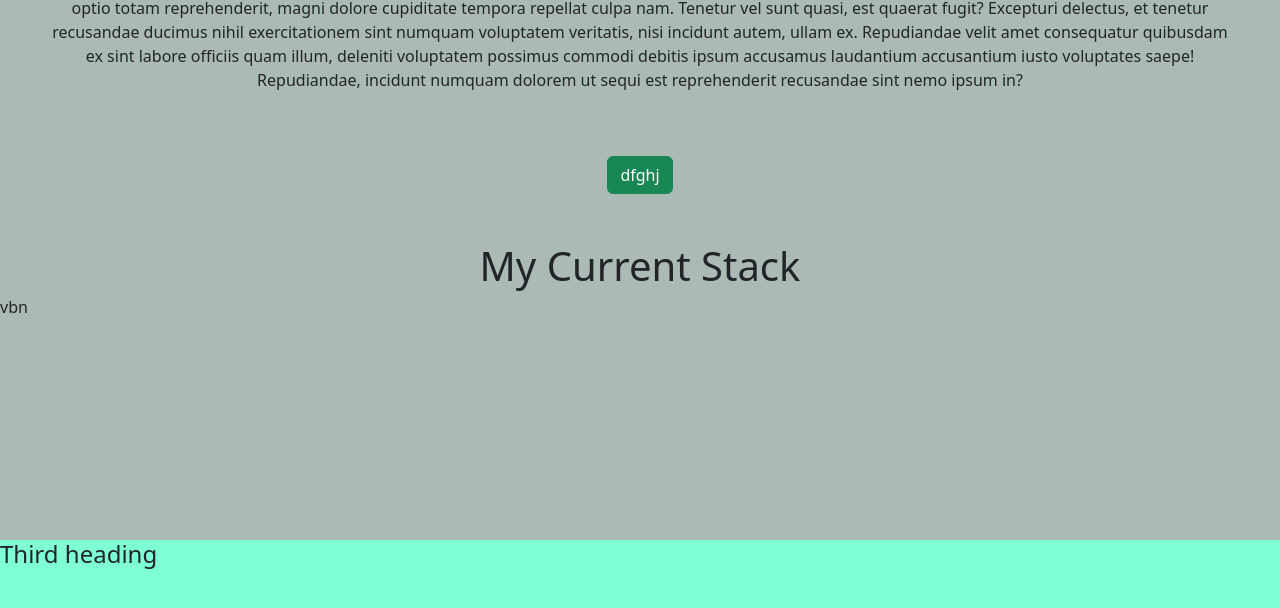
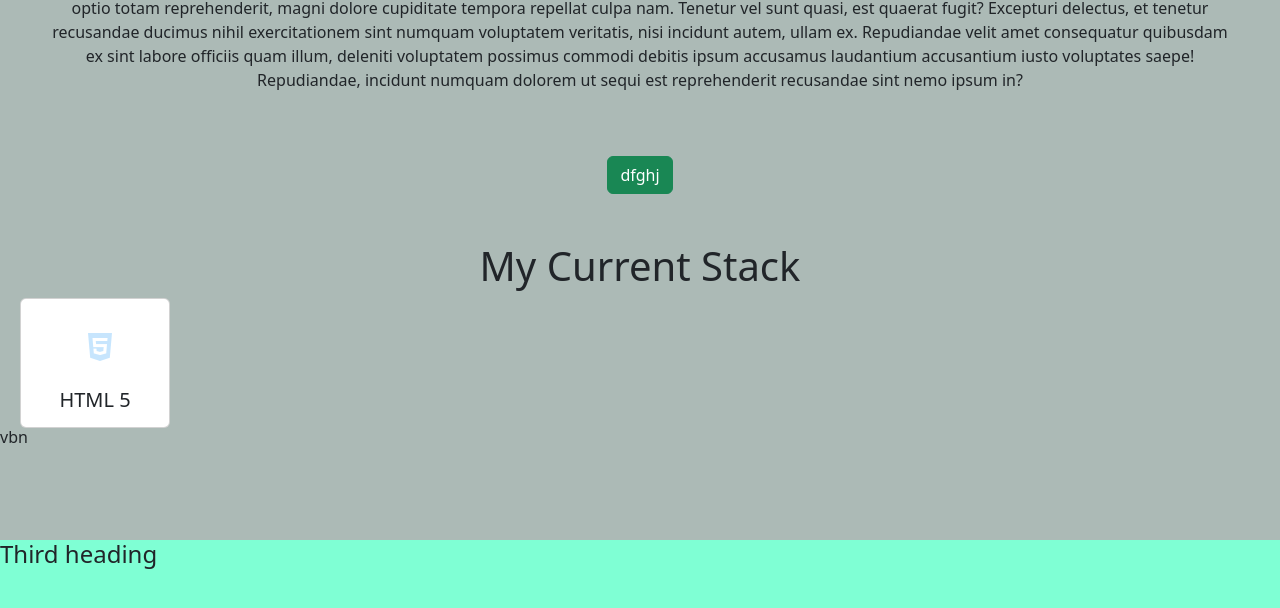
Before and after one commit to AdamDono/vice-profile, an Angular app: page / in a window 1280 px wide. Shown: the part 1394-2002 px from the top of the page. Built offline with nearby package versions, Linux system fonts and the light colour scheme.

Commit message:
added card ui on tech stack

```diff
--- a/src/app/scroll-feature/scroll-feature.component.html
+++ b/src/app/scroll-feature/scroll-feature.component.html
@@ -57,7 +57,13 @@
 
 <div class="technologies">
 
+  <div class="card text-center mb-">
+    <div class="card-body">
+      <i class="fa-brands fa-html5 fa-beat-fade fa-2xl" style="color: #74C0FC;"></i>
+      <h5 class="card-title">HTML 5</h5>
 
+    </div>
+  </div>
  <h6>vbn</h6>
 </div>
 
--- a/src/app/scroll-feature/scroll-feature.component.scss
+++ b/src/app/scroll-feature/scroll-feature.component.scss
@@ -21,6 +21,14 @@
    margin-top: 7px;
 
     }
+
+.card{
+  width: 150px;
+  height: 130px;
+  margin-left: 20px;
+  margin-right: 20px;
+  padding: 20px;
+}
 
     .AboutSection{
         height: 920px;
```
